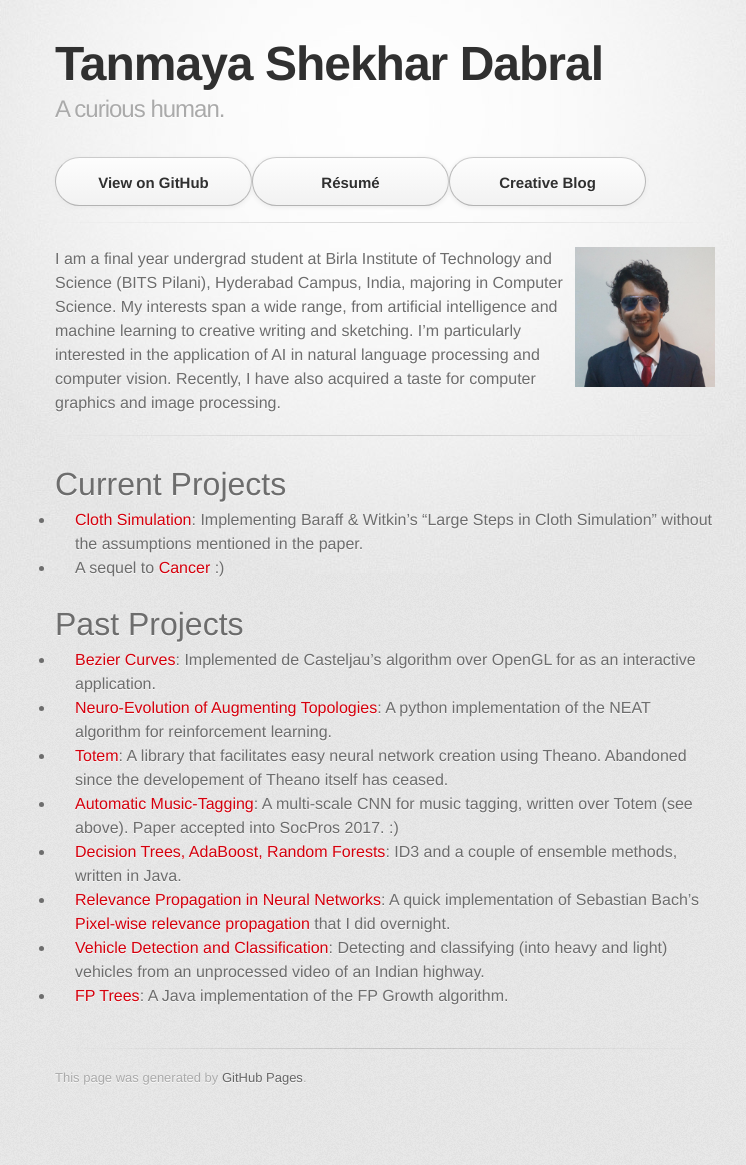
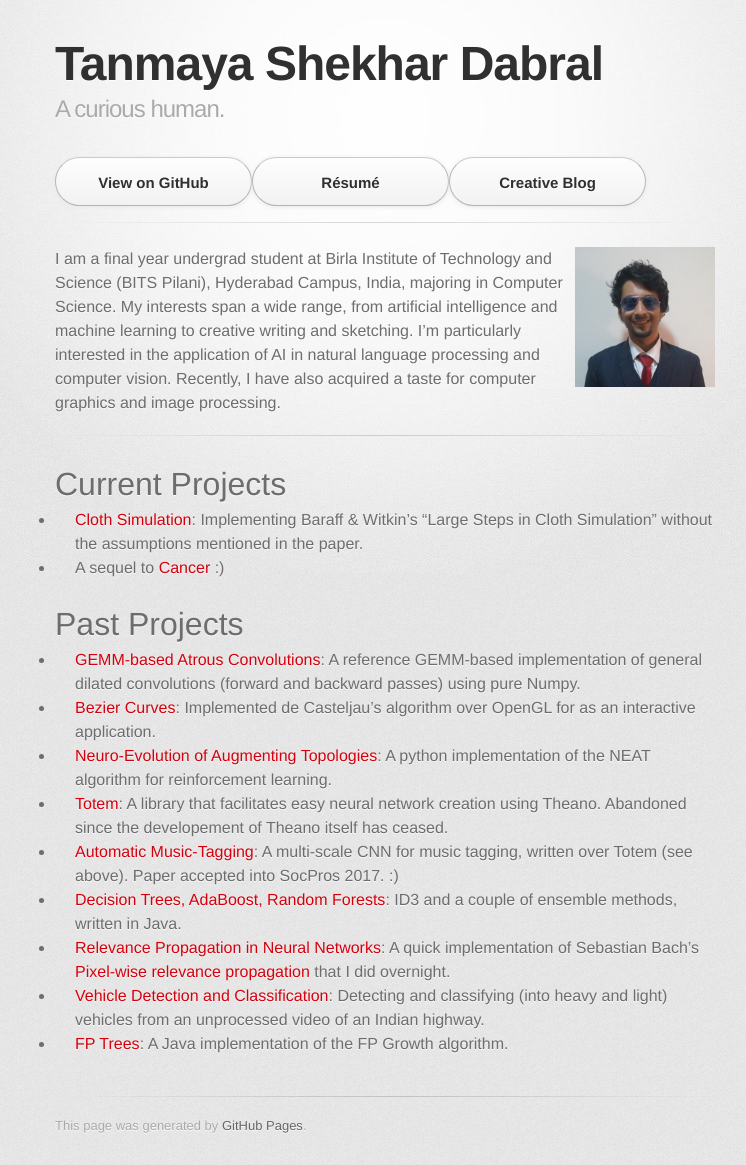
Before and after one commit to many-facedgod/many-facedgod.github.io, a Jekyll site: the page built from index.md, in a window 1280 px wide. Shown: the whole page, without its empty margins (255-1001 px from the left). Built offline with Jekyll 4.4.1, drawn with Linux system fonts in a browser that asks for light colours; some web fonts are replaced; before the commit the page ends 1117 px from its top, so only the background shows below that.

Commit message:
New Projectgit status

```diff
--- a/index.md
+++ b/index.md
@@ -14,7 +14,7 @@ ___
 
 # Past Projects
 
-
+* [GEMM-based Atrous Convolutions](https://github.com/many-facedgod/Numpy-GEMM-based-Atrous-CNN): A reference GEMM-based implementation of general dilated convolutions (forward and backward passes) using pure Numpy.
 * [Bezier Curves](https://github.com/many-facedgod/Bezier-Drawing): Implemented de Casteljau's algorithm over OpenGL for as an interactive application.
 * [Neuro-Evolution of Augmenting Topologies](https://github.com/many-facedgod/NEAT-RL): A python implementation of the NEAT algorithm for reinforcement learning.
 * [Totem](https://github.com/many-facedgod/Totem): A library that facilitates easy neural network creation using Theano. Abandoned since the developement of Theano itself has ceased.
```
